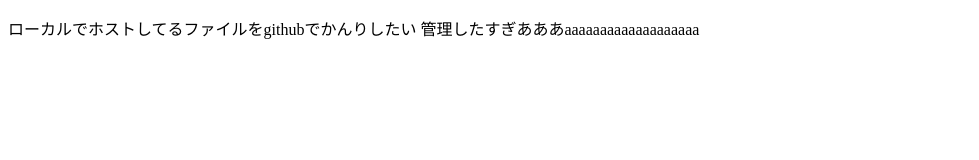
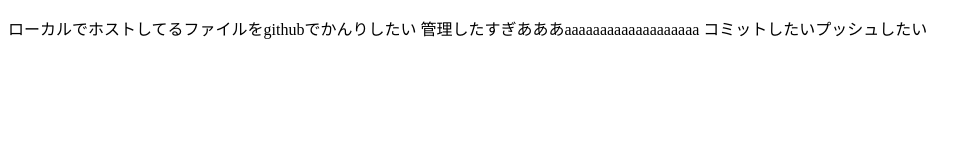
Before and after one commit to yuria-saito/test, a plain HTML site: page index.html in a window 1280 px wide. Shown: the whole page, without its empty margins (0-979 px from the left). Drawn offline with Linux system fonts and the light colour scheme.

Commit message:
今度こそ

```diff
--- a/index.html
+++ b/index.html
@@ -10,6 +10,7 @@
   <p>
     ローカルでホストしてるファイルをgithubでかんりしたい
     管理したすぎあああaaaaaaaaaaaaaaaaaaa
+    コミットしたいプッシュしたい
   </p>
 </body>
 </html>
```
